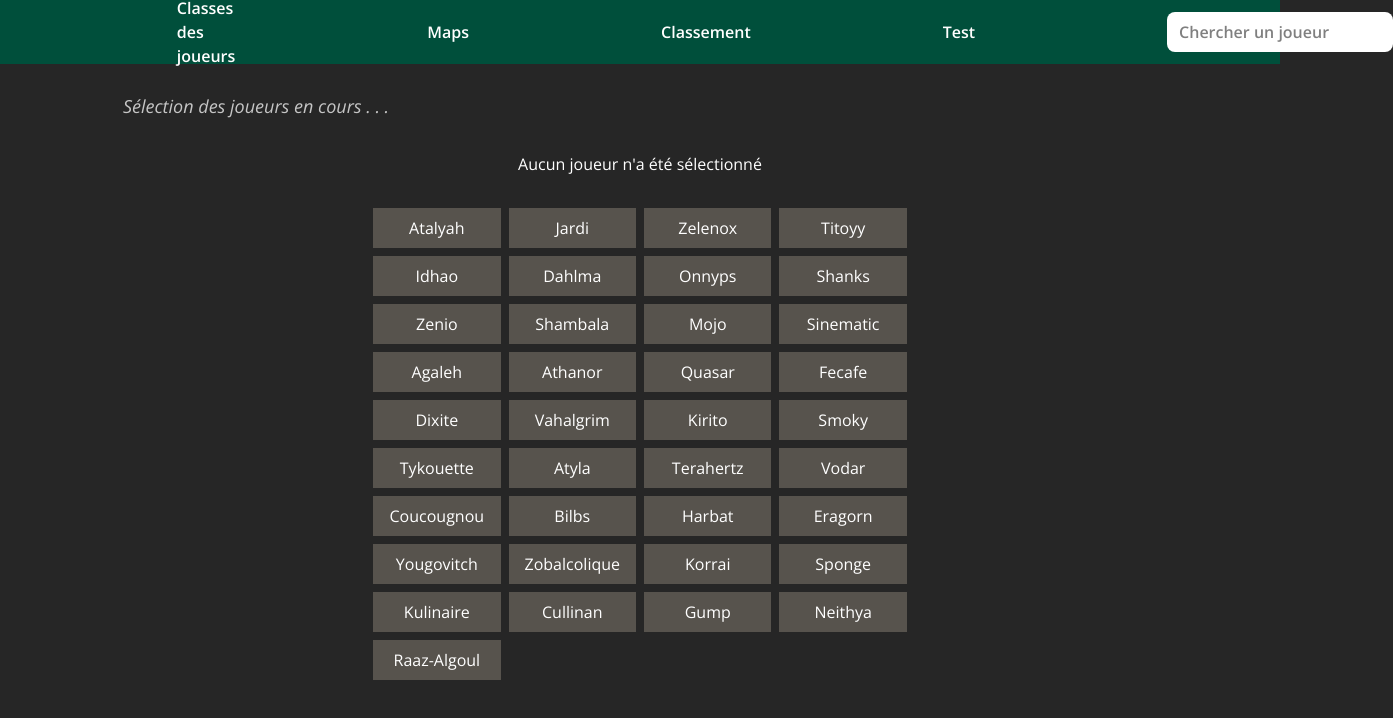
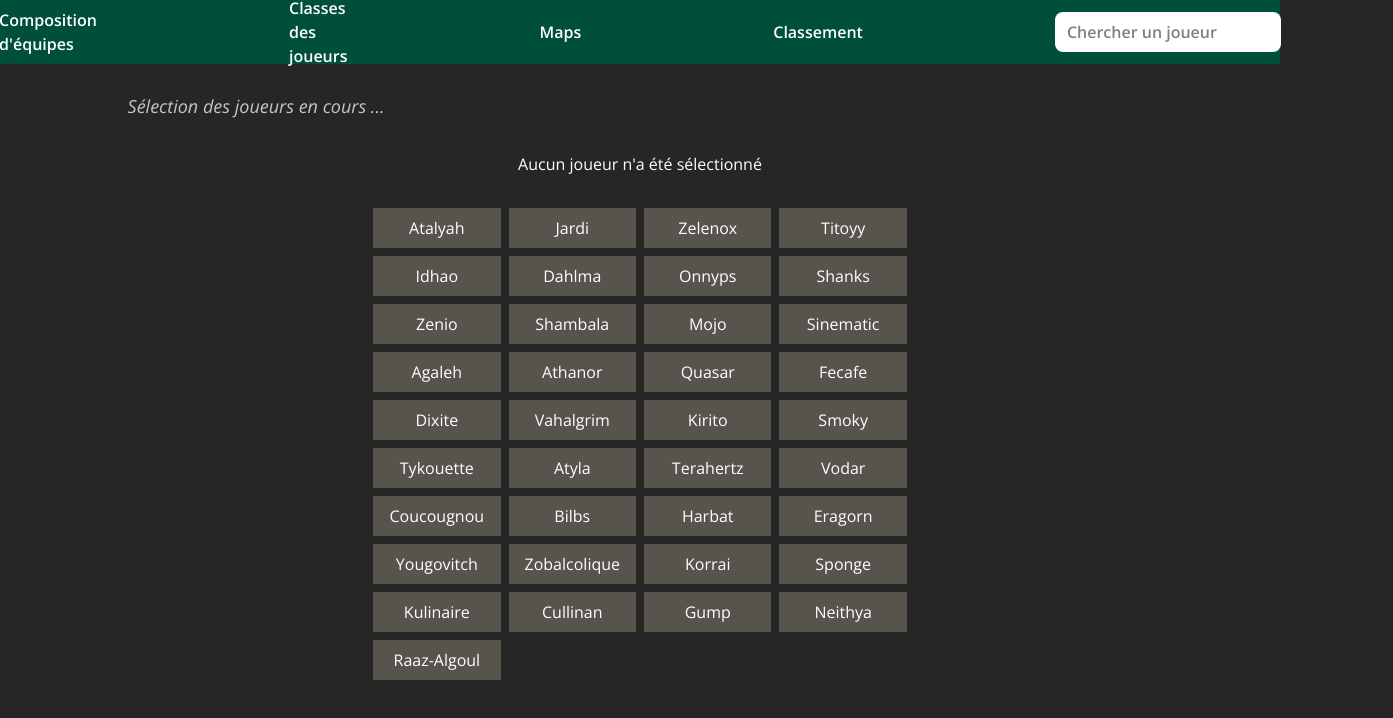
Before and after one commit to Sinematic/Omerta-Team-Builder, a React (Vite) app: page /picker in a window 1280 px wide. Shown: the top 718 px of the page, 1393 px wide, since content can reach past the window. Built offline with nearby package versions, Linux system fonts and the light colour scheme.

Commit message:
refactor Header

```diff
--- a/src/App.tsx
+++ b/src/App.tsx
@@ -18,6 +18,7 @@ export default function App() {
 			<Route path="/maps" element={<MapLister />} />
 			<Route path="/stats/:pseudo" element={<PlayerHistory />} />
 			<Route path="/classement" element={<Rank title="Classement" range="B2:G25" />} />
+			<Route path="/" element={<Rank title="Classement" range="B2:G25" />} />
 			<Route path="/*" element={<NotFound message="Page non trouvée!" />} />
 		</Routes>
 	</>
--- a/src/components/Card.tsx
+++ /dev/null
@@ -1,6 +0,0 @@
-export default function Card() {
-
-    return (
-        <div>Card</div>
-    )
-}
--- a/src/components/TeamBuilder/TeamBuilder.tsx
+++ b/src/components/TeamBuilder/TeamBuilder.tsx
@@ -11,29 +11,22 @@ export default function TeamBuilder() {
 
     const players = playersData
 
-    const phases = {
-        1: "registration",
-        2: "format selection",
-        3: "team allocation",
-        4: "map selection",
-        5: "summary"
-    }
-
+    const phases = [
+        { name : "registration", message: "Sélection des joueurs en cours ..." },
+        { name : "format selection", message: "Sélection du format de composition d'équipes ..." },
+        { name : "team allocation", message: "Sélection des joueurs par les capitaines ..." },
+        { name : "map selection", message: "Sélection de la carte ..." },
+        { name : "summary", message: "" }
+    ]
 
     const [playersParticipating, setPlayersParticipating] = useState<string[]>([])
-    const [phase, setPhase] = useState<string>(phases[1])
+    const [phase, setPhase] = useState<string>(phases[0].name)
     const [format, setFormat] = useState<"captains" | "random">()
     const [teams, setTeams] = useState<string[][]>([])
     const [mapUsed, setMapUsed] = useState({name: "", image: ""})
 
 
-    const messagePhase = () => {
-        if(phase === phases[1]) return "Sélection des joueurs en cours . . ."
-        if(phase === phases[2]) return "Sélection du format de composition d'équipes . . ."
-        if(phase === phases[3]) return "Sélection des joueurs par les capitaines . . ."
-        if(phase === phases[4]) return "Sélection de la carte . . ."
-    }
-
+    const messagePhase = () => phases.find(p => p.name === phase)?.message
 
     /** Phases
      * 0 Initialisation, inscription des joueurs
@@ -55,7 +48,7 @@ export default function TeamBuilder() {
 
         if(phase === "format selection" ) {
             if(format === "captains") {
-                setPhase(phases[3])
+                setPhase(phases[2].name)
                 return
             } else {
                 const numberOfTeams = countCaptains()
@@ -65,13 +58,13 @@ export default function TeamBuilder() {
                     teamsAssigned[index % numberOfTeams].push(participant)
                 });
                 setTeams(teamsAssigned)
-                setPhase(phases[4])
+                setPhase(phases[3].name)
             }
             return
         }
 
-        if(phase === "team allocation") setPhase(phases[4])
-        if(phase === "map selection") setPhase(phases[5])
+        if(phase === "team allocation") setPhase(phases[3].name)
+        if(phase === "map selection") setPhase(phases[4].name)
     }
 
     const shuffleArray = (array:string[]): string[] => [...array].sort(() => Math.random() - 0.5)
@@ -90,7 +83,7 @@ export default function TeamBuilder() {
 
     const handleMapClick = (name:string, image: string) : void => {
         setMapUsed({ name, image})
-        setPhase(phases[5])
+        setPhase(phases[4].name)
     }
 
     const handleTeams = (teamsAssigned: string[][]) => setTeams(teamsAssigned)
--- a/src/components/UI/Header.tsx
+++ b/src/components/UI/Header.tsx
@@ -1,41 +1,43 @@
 import { useState } from "react"
 import { useNavigate } from "react-router"
+import { NavLink } from "react-router-dom"
 
 export default function Header() {
 
     const navigate = useNavigate()
+    const linksClasses = "cursor-pointer hover:text-gray-100 transition-colors duration-200"
+
+    const [pseudoSearched, setPseudoSearched] = useState("")
 
     const search = (name : string) => {
         const lowerCase = name.toLowerCase()
         navigate("/stats/" + lowerCase)
     }
 
-    const [pseudoSearched, setPseudoSearched] = useState("")
-
 
     return (
         <nav className="bg-emerald-900 h-16 flex items-center px-8">
-            <ol className="flex gap-48 justify-center w-full text-white font-semibold items-center">
-                <li onClick={() => navigate("/picker")} className={"cursor-pointer hover:text-gray-100 transition-colors duration-200"}>
+            <ul className="flex gap-48 justify-center w-full text-white font-semibold items-center">
+                <NavLink to="/picker" className={linksClasses}>
                     Composition d'équipes
-                </li>
-                <li onClick={() => navigate("/classes-des-joueurs")} className="cursor-pointer hover:text-gray-100 transition-colors duration-200">
+                </NavLink>
+
+                <NavLink to="/classes-des-joueurs" className={linksClasses}>
                     Classes des joueurs
-                </li>
-                <li onClick={() => navigate("/maps")} className="cursor-pointer hover:text-gray-100 transition-colors duration-200">
+                </NavLink>
+
+                <NavLink to="/maps" className={linksClasses}>
                     Maps
-                </li>
-                <li onClick={() => navigate("/classement")} className="cursor-pointer hover:text-gray-100 transition-colors duration-200">
+                </NavLink>
+
+                <NavLink to="/classement" className={linksClasses}>
                     Classement
-                </li>
-                <li onClick={() => navigate("/test")} className="cursor-pointer hover:text-gray-100 transition-colors duration-200">
-                    Test
-                </li>
+                </NavLink>
 
                 <input type="text" className="bg-white rounded-lg text-black px-3 py-2 focus:outline-none focus:ring-0"
                 placeholder="Chercher un joueur" onChange={(e) => setPseudoSearched(e.target.value)} value={pseudoSearched}
                 onKeyDown={(e) => e.key === "Enter" ? search(pseudoSearched) : ""}/>
-            </ol>
+            </ul>
         </nav>
     )
 }
--- a/src/main.tsx
+++ b/src/main.tsx
@@ -8,7 +8,7 @@ import { QueryClient, QueryClientProvider } from '@tanstack/react-query'
 const queryClient = new QueryClient({
   defaultOptions: {
     queries: {
-      staleTime: 60_000,      // 1 min
+      staleTime: 60_000,
       retry: 1,
       refetchOnWindowFocus: false,
     },
```
Also changed, not shown: src/components/Game.tsx (deleted).
